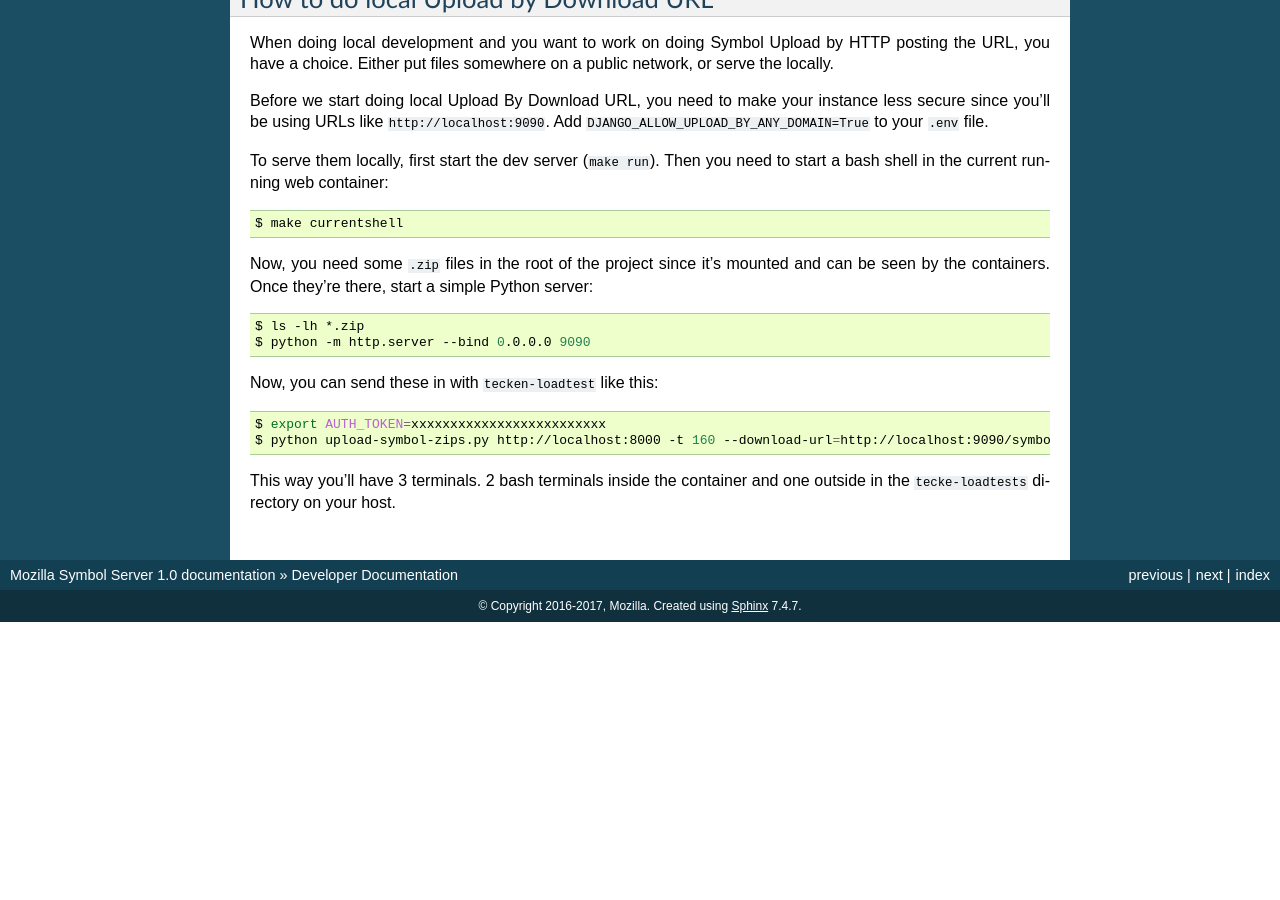
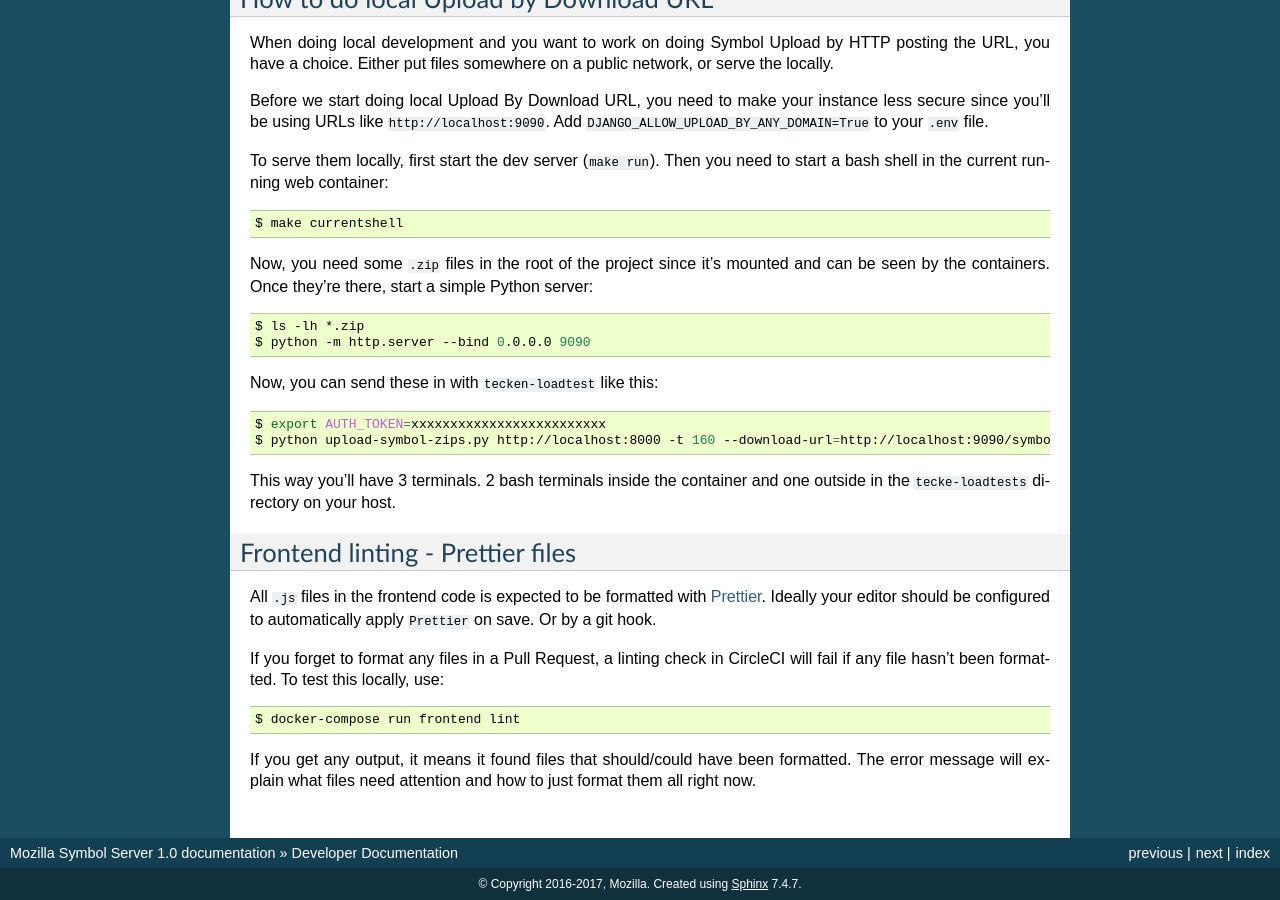
Before and after one commit to mozilla-services/tecken, a Sphinx documentation site: the page built from docs/dev.rst, in a window 1280 px wide and 900 px high, scrolled down 6886 px. Built offline with Sphinx 7.4.7, drawn with Linux system fonts in a browser that asks for light colours; before the commit the page ends 7508 px from its top, so only the background shows below that; some of the changed text lies outside the part shown.

Commit message:
now with docs

```diff
--- a/docs/dev.rst
+++ b/docs/dev.rst
@@ -512,3 +512,25 @@ Now, you can send these in with ``tecken-loadtest`` like this:
 
 This way you'll have 3 terminals. 2 bash terminals inside the container
 and one outside in the ``tecke-loadtests`` directory on your host.
+
+
+Frontend linting - Prettier files
+=================================
+
+All ``.js`` files in the frontend code is expected to be formatted with
+`Prettier`_. Ideally your editor should be configured to automatically
+apply ``Prettier`` on save. Or by a git hook.
+
+If you forget to format any files in a Pull Request, a linting check in
+CircleCI will fail if any file hasn't been formatted. To test this locally,
+use:
+
+.. code-block:: shell
+
+    $ docker-compose run frontend lint
+
+If you get any output, it means it found files that should/could have been
+formatted. The error message will explain what files need attention and
+how to just format them all right now.
+
+.. _`Prettier`: https://prettier.io/
```
